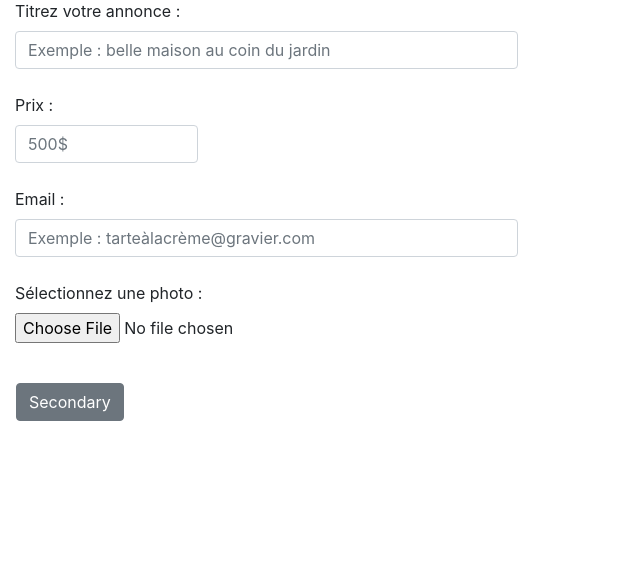
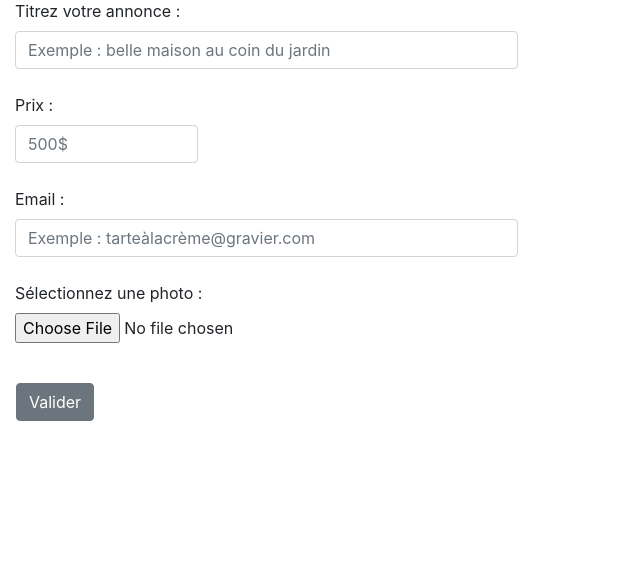
Before and after one commit to axelehrlich59/PHP-projects, a PHP site: page /src/views/vendre.php in a window 1280 px wide. Shown: the part 153-726 px from the top of the page, without its empty margins (0-640 px from the left). Run offline with PHP 8.4, Linux system fonts and the light colour scheme.

```diff
--- a/baseHtml/src/views/vendre.php
+++ b/baseHtml/src/views/vendre.php
@@ -58,7 +58,7 @@
                     <input type="file" class="form-control-file" id="exampleFormControlFile1">
                 </div>
 
-                <button type="button" class="btn btn-secondary ml-3 mt-4">Secondary</button>
+                <button type="button" class="btn btn-secondary ml-3 mt-4">Valider</button>
 
             </form>
 
```
